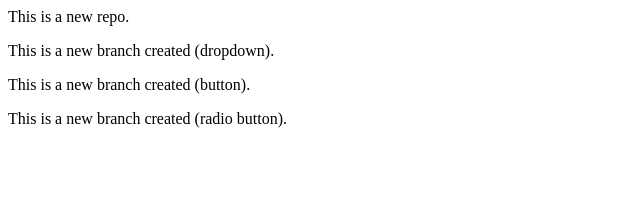
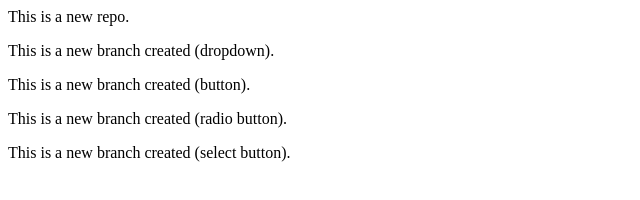
Before and after one commit to ShreyaVishwakarma10/localRepo, a plain HTML site: page index.html in a window 1280 px wide. Shown: the whole page, without its empty margins (0-640 px from the left). Drawn offline with Linux system fonts and the light colour scheme.

Commit message:
Add new button

```diff
--- a/index.html
+++ b/index.html
@@ -2,3 +2,4 @@
 <p>This is a new branch created (dropdown).</p>
 <p>This is a new branch created (button).</p>
 <p>This is a new branch created (radio button).</p>
+<p>This is a new branch created (select button).</p>
```
